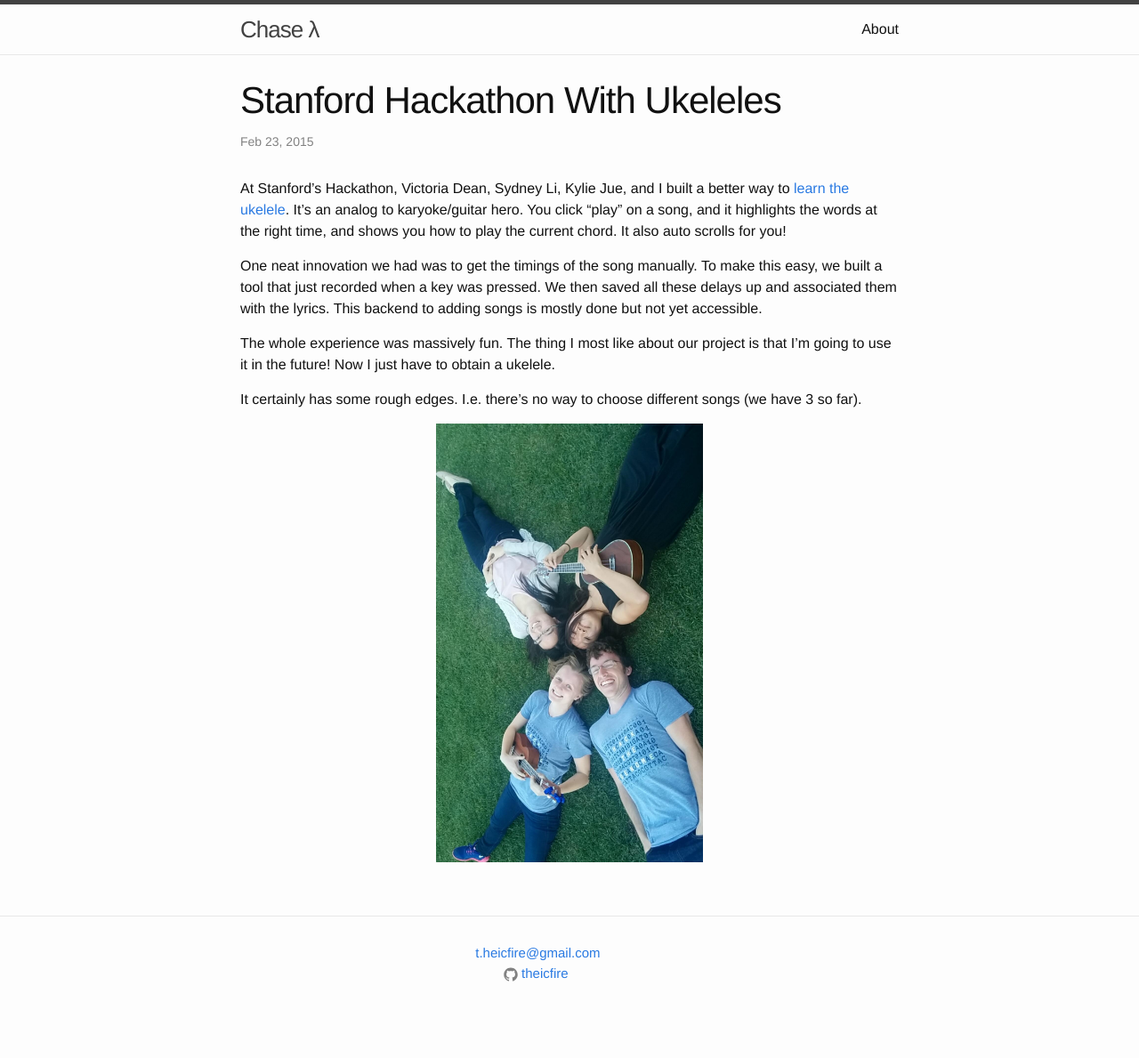
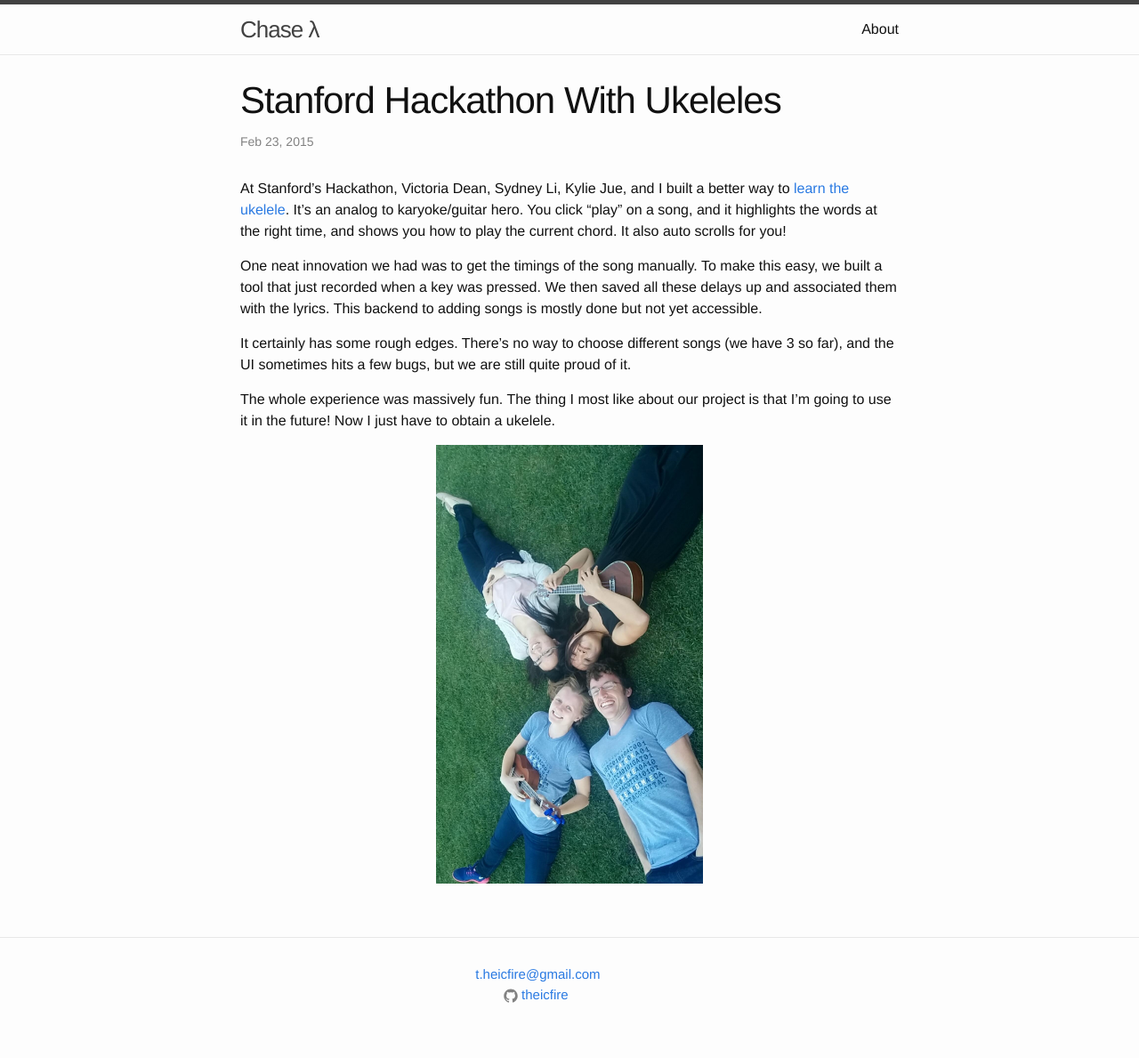
Before and after one commit to chaselambda/chaselambda.github.io, a Jekyll site: the page built from _posts/2015-02-23-stanford-hackathon-with-ukeleles.markdown, in a window 1280 px wide. Shown: the whole page at 89% size. Built offline with Jekyll 4.4.1, drawn with Linux system fonts in a browser that asks for light colours; before the commit the page ends 1165 px from its top, so only the background shows below that.

Commit message:
Update uke post

```diff
--- a/_posts/2015-02-23-stanford-hackathon-with-ukeleles.markdown
+++ b/_posts/2015-02-23-stanford-hackathon-with-ukeleles.markdown
@@ -7,8 +7,9 @@ At Stanford's Hackathon, Victoria Dean, Sydney Li, Kylie Jue, and I built a bett
 
 One neat innovation we had was to get the timings of the song manually. To make this easy, we built a tool that just recorded when a key was pressed. We then saved all these delays up and associated them with the lyrics. This backend to adding songs is mostly done but not yet accessible.
 
+It certainly has some rough edges. There's no way to choose different songs (we have 3 so far), and the UI sometimes hits a few bugs, but we are still quite proud of it.
+
 The whole experience was massively fun. The thing I most like about our project is that I'm going to use it in the future! Now I just have to obtain a ukelele.
 
-It certainly has some rough edges. I.e. there's no way to choose different songs (we have 3 so far).
 
 <center><img src="/assets/mage.jpg" width="300" title="Ukendoit team after the hackathon"/></center>
```
